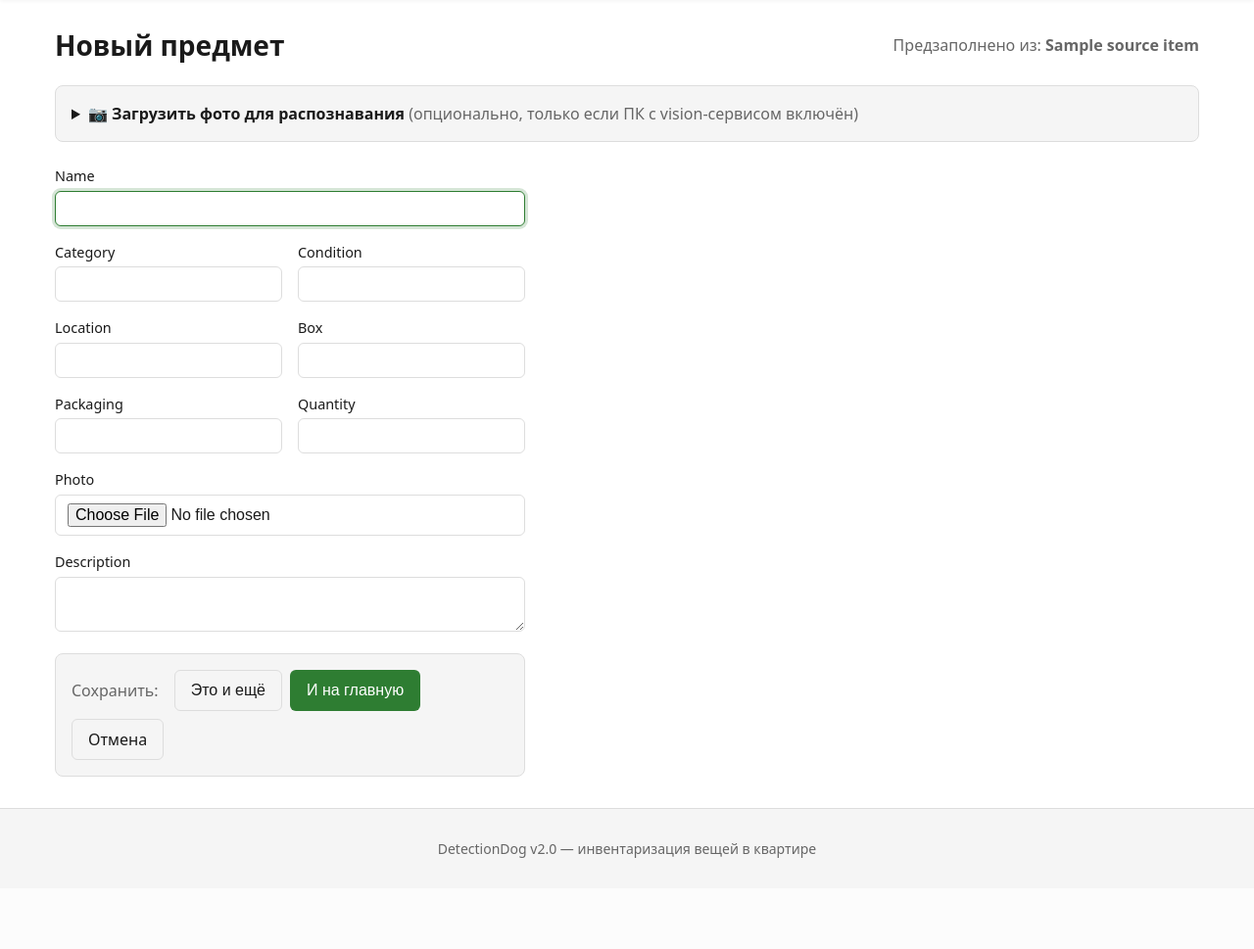
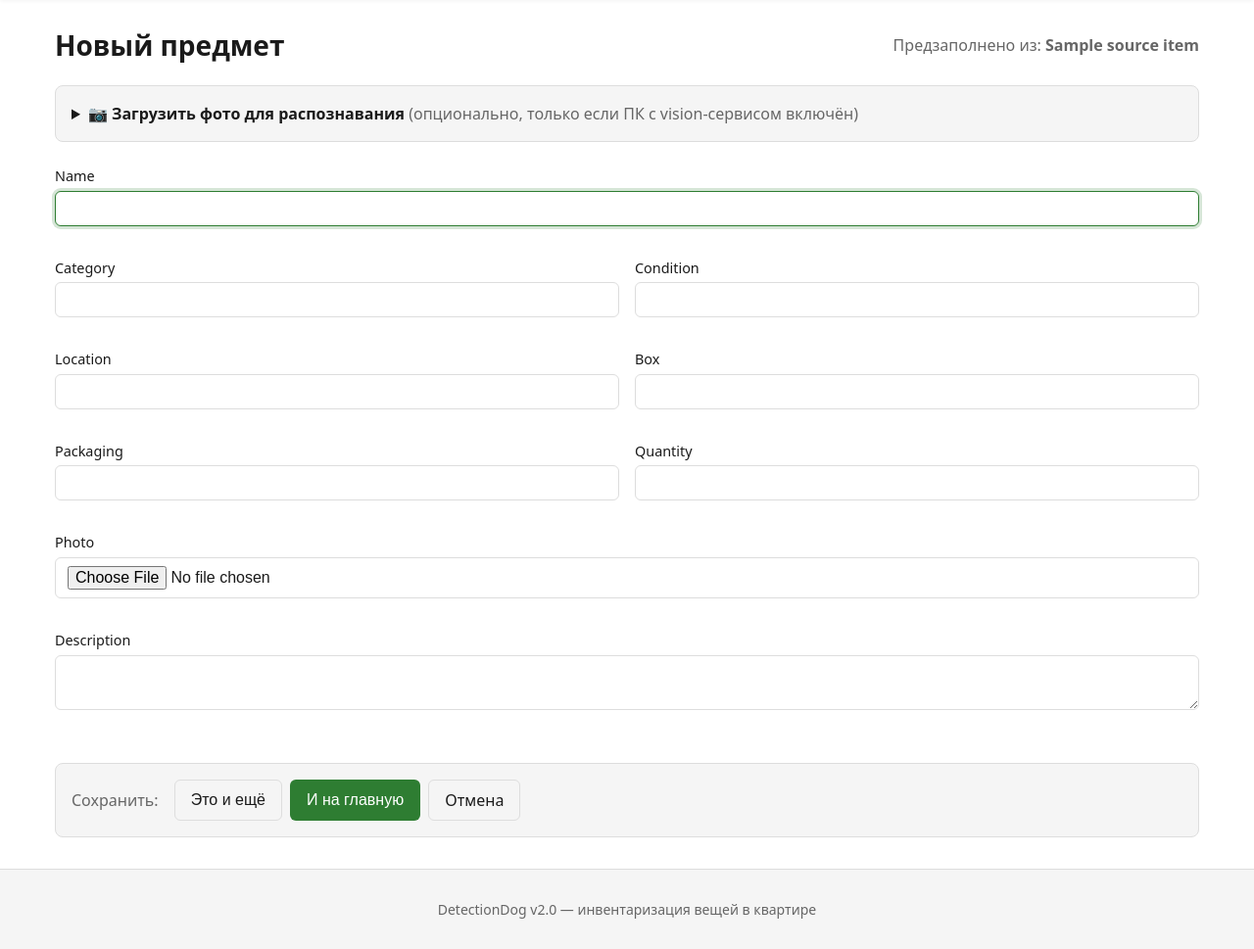
Before and after one commit to Roma-Leto/DetectionDog_v2.0, a Flask app: template app/templates/items/create.html in a window 1280 px wide. Shown: the part 55-1024 px from the top of the page at 98% size. Before the commit the page ends 931 px from the top, so only its background shows below. Run offline with Flask 3, Linux system fonts and the light colour scheme; the template is opened without the code that fills it: most values are stand-ins (such as "Sample title", 1, 10 or a date in 2020); form fields are guessed from the names that the template uses; some libraries are stand-ins or nearby versions.

Commit message:
fix(items): don't overwrite vision result with defaults; full-width form

```diff
--- a/app/static/css/components.css
+++ b/app/static/css/components.css
@@ -1475,3 +1475,72 @@ a.stat-card:focus {
 .distribution-link:active {
     color: var(--text-primary);
 }
+
+/* ============================================================
+   Форма предмета — на всю ширину контейнера
+   ============================================================ */
+
+.item-form {
+    max-width: 100%;
+}
+
+/* Ограничиваем только верхние поля (название, описание),
+   нижние (селекты, фото) — во всю ширину */
+.item-form .form-row {
+    margin-bottom: 1rem;
+}
+
+/* На десктопе даём форму в две колонки */
+@media (min-width: 900px) {
+    .item-form {
+        display: grid;
+        grid-template-columns: 1fr 1fr;
+        gap: 1rem 1.5rem;
+    }
+
+    .item-form .form-row {
+        margin-bottom: 0;
+    }
+
+    /* Название — на всю ширину */
+    .item-form > .form-row:nth-child(1) {
+        grid-column: 1 / -1;
+    }
+
+    /* Фото — на всю ширину */
+    .item-form > .form-row:nth-child(5) {
+        grid-column: 1 / -1;
+    }
+
+    /* Описание — на всю ширину */
+    .item-form > .form-row:nth-child(6) {
+        grid-column: 1 / -1;
+    }
+
+    /* Блок «Сохранить» — на всю ширину */
+    .item-form .save-block {
+        grid-column: 1 / -1;
+    }
+}
+
+/* ============================================================
+   Форма предмета — раскладка в две колонки
+   ============================================================ */
+
+.item-form {
+    max-width: 100%;
+}
+
+/* Поле на всю ширину формы */
+.form-row-full {
+    width: 100%;
+}
+
+/* На десктопе — форма в две колонки через grid */
+@media (min-width: 900px) {
+    .item-form {
+        display: grid;
+        grid-template-columns: 1fr;
+        gap: 1rem;
+    }
+}
--- a/app/templates/items/create.html
+++ b/app/templates/items/create.html
@@ -47,13 +47,10 @@
       id="item-create-form">
     {{ form.hidden_tag() }}
 
-    <div class="form-row">
+    <div class="form-row form-row-full">
         {{ render_field(form.name, autofocus=true) }}
     </div>
 
-    {# Select-поля с кнопками «+ Создать». Кнопка отправляет форму на #}
-    {# /items/create/save-draft, сохраняя черновик в сессии, и редиректит #}
-    {# на создание нужного справочника с ?return_to=items.create. #}
     <div class="form-row form-row-2">
         {{ render_field(form.category_id,
             create_target='category',
@@ -79,7 +76,7 @@
         {{ render_field(form.quantity) }}
     </div>
 
-    <div class="form-row">
+    <div class="form-row form-row-full">
         {% if vision_thumb_path %}
         <div class="form-group">
             <label class="form-label">Распознанное фото</label>
@@ -93,13 +90,10 @@
         {{ render_field(form.photo) }}
     </div>
 
-    <div class="form-row">
+    <div class="form-row form-row-full">
         {{ render_field(form.description) }}
     </div>
 
-    {# ======================================================== #}
-    {# Блок «Сохранить» с двумя кнопками                         #}
-    {# ======================================================== #}
     <div class="save-block">
         <span class="save-block-label">Сохранить:</span>
         <button type="submit" name="action" value="again" class="btn btn-secondary">
```
Also changed, not shown: app/routes/items.py (+19 -6 lines), app/services/vision_client.py (+14 -3 lines).
